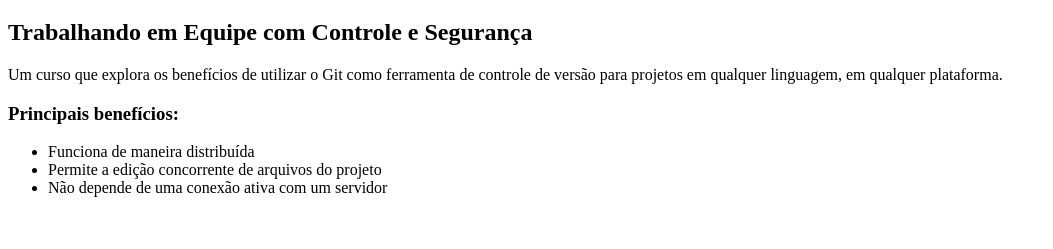
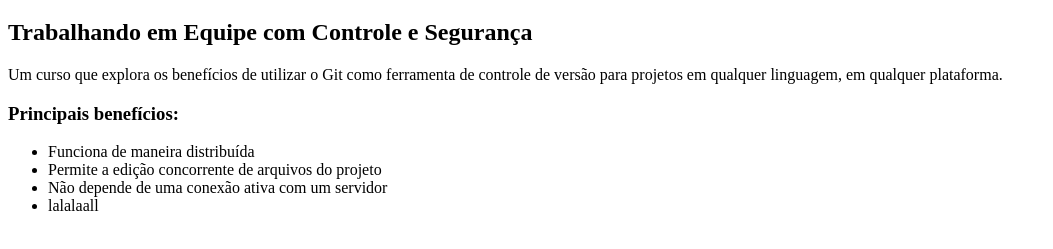
Before and after one commit to felipealrc/curso-git, a plain HTML site: page index.html in a window 1280 px wide. Shown: the part 61-310 px from the top of the page, without its empty margins (0-1053 px from the left). Drawn offline with Linux system fonts and the light colour scheme.

Commit message:
Teste de sem usar -m

```diff
--- a/index.html
+++ b/index.html
@@ -13,6 +13,7 @@
             <li>Funciona de maneira distribuída</li>
             <li>Permite a edição concorrente de arquivos do projeto</li>
             <li>Não depende de uma conexão ativa com um servidor</li>
+            <li> lalalaall </li>
         </ul>
 	</body>
 </html>
```
